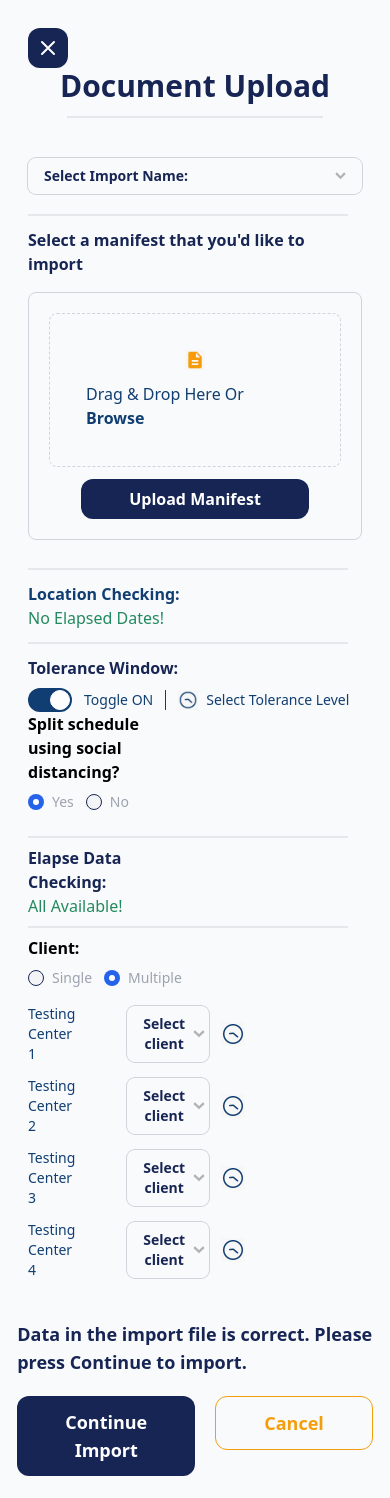
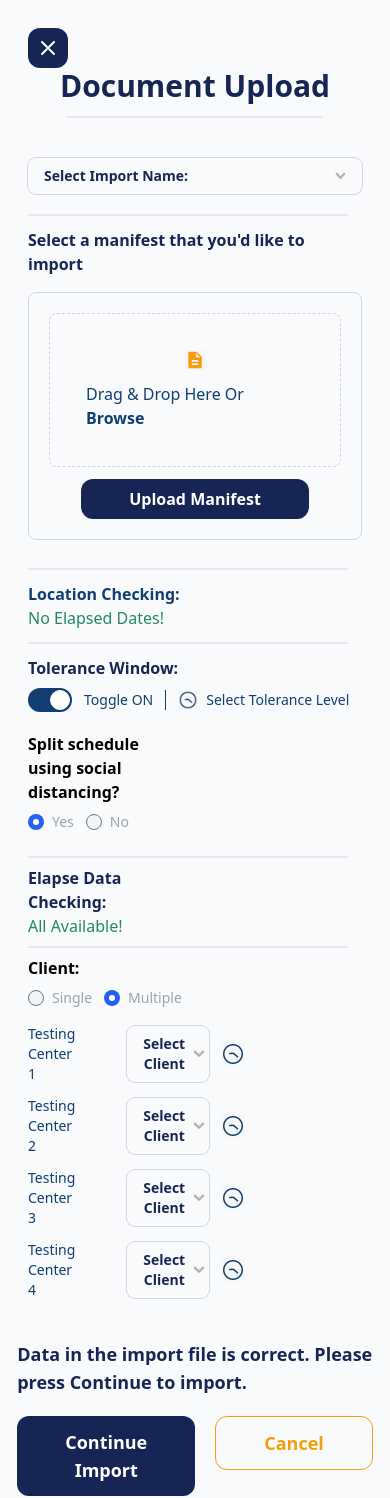
Before and after one commit to dashok-myr/daria-usatyuk-react-project, a React (Vite) app: page / in a window 390 px wide. Shown: the top 1498 px of the page. Built offline with nearby package versions, Linux system fonts and the light colour scheme.

Commit message:
create document upload context

```diff
--- a/src/App.tsx
+++ b/src/App.tsx
@@ -1,5 +1,12 @@
 import DocumentUpload from "./DocumentUpload";
+import DocumentUploadProvider from "./DocumentUploadProvider.tsx";
 
 export default function App() {
-  return <DocumentUpload />;
+  return (
+    <>
+      <DocumentUploadProvider>
+        <DocumentUpload />
+      </DocumentUploadProvider>
+    </>
+  );
 }
--- a/src/DocumentUpload/ClientForm.tsx
+++ b/src/DocumentUpload/ClientForm.tsx
@@ -1,46 +1,31 @@
 import RadioGroup from "../components/RadioGroup.tsx";
-import { useState } from "react";
 import DropdownWithLabel from "../components/DropdownWithLabel.tsx";
+import {
+  CLIENT_OPTIONS,
+  CLIENT_RADIO_OPTIONS,
+  IClientOptionValue,
+  useDocumentUploadContext,
+} from "../DocumentUploadProvider.tsx";
 
-const DROPDOWN_OPTIONS = [
-  "Lorem ipsum dolor",
-  "dolore eu fugiat",
-  "sint occaecat",
-];
-
-const CLIENT_OPTIONS = [
-  { name: "Testing Center 1", options: DROPDOWN_OPTIONS },
-  { name: "Testing Center 2", options: DROPDOWN_OPTIONS },
-  { name: "Testing Center 3", options: DROPDOWN_OPTIONS },
-  { name: "Testing Center 4", options: DROPDOWN_OPTIONS },
-];
-
-const CLIENT_RADIO_OPTIONS = [
-  { value: "single", label: "Single" },
-  { value: "multiple", label: "Multiple" },
-] as const;
-
-type IClientOptionValue = (typeof CLIENT_RADIO_OPTIONS)[number]["value"];
+const DROPDOWN_PLACEHOLDER = "Select Client";
 
 function ClientSingleForm({ option }: { option: (typeof CLIENT_OPTIONS)[0] }) {
-  const [selectedClientName, setSelectedClientName] = useState("");
+  const { formData, setClientSingleOption } = useDocumentUploadContext();
 
   return (
     <DropdownWithLabel
-      value={selectedClientName === "" ? "Select Client" : selectedClientName}
+      value={formData.clientSingleOption || DROPDOWN_PLACEHOLDER}
       label={option.name}
       options={option.options}
       onSelectOption={(selectedOption) => {
-        setSelectedClientName(selectedOption);
+        setClientSingleOption(selectedOption);
       }}
     />
   );
 }
 
 function ClientMultipleForm({ options }: { options: typeof CLIENT_OPTIONS }) {
-  const initialState = Array(options.length).fill("");
-  const [selectedClientNames, setSelectedClientNames] =
-    useState<string[]>(initialState);
+  const { formData, setClientMultipleOptions } = useDocumentUploadContext();
 
   return (
     <div className="flex flex-col gap-3">
@@ -48,18 +33,13 @@ function ClientMultipleForm({ options }: { options: typeof CLIENT_OPTIONS }) {
         return (
           <DropdownWithLabel
             value={
-              selectedClientNames[index] === ""
-                ? "Select client"
-                : selectedClientNames[index]
+              formData.clientMultipleOptions[index].option ||
+              DROPDOWN_PLACEHOLDER
             }
             label={option.name}
             options={option.options}
             onSelectOption={(selectedOption) => {
-              setSelectedClientNames((prevState) => {
-                const newArray = [...prevState];
-                newArray[index] = selectedOption;
-                return newArray;
-              });
+              setClientMultipleOptions(option.name, selectedOption);
             }}
           />
         );
@@ -69,23 +49,22 @@ function ClientMultipleForm({ options }: { options: typeof CLIENT_OPTIONS }) {
 }
 
 export default function ClientForm() {
-  const [clientRadioValue, setClientRadioValue] =
-    useState<IClientOptionValue>("multiple");
+  const { formData, setClientRadioValue } = useDocumentUploadContext();
 
   return (
     <>
       <RadioGroup<IClientOptionValue>
         title="Client:"
-        value={clientRadioValue}
+        value={formData.clientRadioValue}
         options={CLIENT_RADIO_OPTIONS}
         onChange={(value) => {
           setClientRadioValue(value);
         }}
       />
-      {clientRadioValue === "multiple" && (
+      {formData.clientRadioValue === "multiple" && (
         <ClientMultipleForm options={CLIENT_OPTIONS} />
       )}
-      {clientRadioValue === "single" && (
+      {formData.clientRadioValue === "single" && (
         <ClientSingleForm option={CLIENT_OPTIONS[0]} />
       )}
     </>
--- a/src/DocumentUpload/DragAndDrop.tsx
+++ b/src/DocumentUpload/DragAndDrop.tsx
@@ -1,7 +1,8 @@
-import React, { useRef, useState } from "react";
+import React, { useRef } from "react";
 import fileIcon from "../assets/file-icon-1.jpeg";
 import filesIcon from "../assets/file-icon-2.jpeg";
 import Button from "../components/Button.tsx";
+import { useDocumentUploadContext } from "../DocumentUploadProvider.tsx";
 
 function convertBytes(num: number): string {
   const units: string[] = ["bytes", "KB", "MB", "GB"];
@@ -16,15 +17,13 @@ function convertBytes(num: number): string {
 }
 
 export default function DragAndDrop() {
-  const [files, setFiles] = useState<FileList | null>(null);
+  const { formData, updateFiles } = useDocumentUploadContext();
   const inputRef = useRef<HTMLInputElement | null>(null);
 
   const handleDrop = (event: React.DragEvent<HTMLDivElement>) => {
     event.preventDefault();
-    setFiles(event.dataTransfer.files);
+    updateFiles(event.dataTransfer.files);
   };
-
-  const filesArray = Array.from(files || []);
 
   return (
     <div className="flex flex-col gap-4">
@@ -46,7 +45,9 @@ export default function DragAndDrop() {
               </div>
               <input
                 onChange={(e: React.ChangeEvent<HTMLInputElement>) => {
-                  setFiles(e.target.files);
+                  const newFiles = e.target.files;
+                  if (!newFiles) return;
+                  updateFiles(newFiles);
                 }}
                 hidden
                 ref={inputRef}
@@ -64,10 +65,10 @@ export default function DragAndDrop() {
         </div>
       </div>
       <div>
-        {files && (
+        {!!formData.files.length && (
           <>
             <div className="bg-gray-200 h-0.5 mt-3 mb-3 w-full" />
-            {filesArray?.map((file) => {
+            {formData.files.map((file) => {
               return (
                 <div
                   className="flex gap-2 items-center px-3 pb-4"
--- a/src/DocumentUpload/SelectImportNameDropdown.tsx
+++ b/src/DocumentUpload/SelectImportNameDropdown.tsx
@@ -1,19 +1,20 @@
-import { useState } from "react";
 import Dropdown from "../components/Dropdown.tsx";
-
-const IMPORT_NAMES = ["Lorem ipsum dolor", "dolore eu fugiat", "sint occaecat"];
+import {
+  DROPDOWN_OPTIONS,
+  useDocumentUploadContext,
+} from "../DocumentUploadProvider.tsx";
 
 export default function SelectImportNameDropdown() {
-  const [selectedImportName, setSelectedImportName] = useState("");
+  const { formData, updateImportNameValue } = useDocumentUploadContext();
 
   return (
     <Dropdown
       value={
-        selectedImportName === "" ? "Select Import Name:" : selectedImportName
+        formData.importName === "" ? "Select Import Name:" : formData.importName
       }
-      options={IMPORT_NAMES}
+      options={DROPDOWN_OPTIONS}
       onSelectOption={(option) => {
-        setSelectedImportName(option);
+        updateImportNameValue(option);
       }}
     />
   );
--- a/src/DocumentUpload/SplitScheduleRadioGroup.tsx
+++ b/src/DocumentUpload/SplitScheduleRadioGroup.tsx
@@ -1,23 +1,19 @@
 import RadioGroup from "../components/RadioGroup.tsx";
-import { useState } from "react";
-
-const SOCIAL_DISTANCING = [
-  { value: "yes", label: "Yes" },
-  { value: "no", label: "No" },
-] as const;
-
-type ISocialDistancingValue = (typeof SOCIAL_DISTANCING)[number]["value"];
+import {
+  SOCIAL_DISTANCING,
+  useDocumentUploadContext,
+} from "../DocumentUploadProvider.tsx";
 
 export default function SplitScheduleRadioGroup() {
-  const [socialDistancing, setSocialDistancing] =
-    useState<ISocialDistancingValue>("yes");
+  const { formData, setSplitScheduleRadioValue } = useDocumentUploadContext();
+
   return (
     <RadioGroup
       title="Split schedule using social distancing?"
-      value={socialDistancing}
+      value={formData.splitScheduleRadioValue}
       options={SOCIAL_DISTANCING}
       onChange={(value) => {
-        setSocialDistancing(value);
+        setSplitScheduleRadioValue(value);
       }}
     />
   );
--- a/src/DocumentUpload/ToleranceWindowToggle.tsx
+++ b/src/DocumentUpload/ToleranceWindowToggle.tsx
@@ -1,14 +1,20 @@
 import Toggle from "../components/Toggle.tsx";
 import clockIcon from "../assets/clock-icon.jpeg";
+import { useDocumentUploadContext } from "../DocumentUploadProvider.tsx";
 
 export default function ToleranceWindowToggle() {
+  const { formData, toggleToleranceWindow } = useDocumentUploadContext();
+
   return (
     <>
       <div className="bg-gray-200 h-0.5 mt-3 mb-3 w-80" />
       <p className="text-blue-950 font-semibold mb-2">Tolerance Window:</p>
       <div className="flex items-center divide-x divide-navy">
         <div className="flex pr-3">
-          <Toggle />
+          <Toggle
+            isToggleOn={formData.toleranceWindowToggle}
+            setIsToggleOn={toggleToleranceWindow}
+          />
         </div>
         <div className="flex items-center pl-3 gap-2">
           <img src={clockIcon} alt="clock-icon" className="h-5 w-5" />
--- a/src/DocumentUpload/index.tsx
+++ b/src/DocumentUpload/index.tsx
@@ -30,7 +30,7 @@ export default function DocumentUpload() {
           </div>
 
           <div className="flex flex-col w-2/5">
-            <div>
+            <div className="mt-5 lg:mt-0">
               <SplitScheduleRadioGroup />
               <div className="bg-gray-200 h-0.5 my-2 w-80" />
               <ElapsedDataCheckingStatus />
--- /dev/null
+++ b/src/DocumentUploadProvider.tsx
@@ -0,0 +1,160 @@
+import { createContext, PropsWithChildren, useContext, useState } from "react";
+
+export const DROPDOWN_OPTIONS = [
+  "Lorem ipsum dolor",
+  "dolore eu fugiat",
+  "sint occaecat",
+];
+
+export const CLIENT_OPTIONS = [
+  { name: "Testing Center 1", options: DROPDOWN_OPTIONS },
+  { name: "Testing Center 2", options: DROPDOWN_OPTIONS },
+  { name: "Testing Center 3", options: DROPDOWN_OPTIONS },
+  { name: "Testing Center 4", options: DROPDOWN_OPTIONS },
+] as const;
+
+export const CLIENT_RADIO_OPTIONS = [
+  { value: "single", label: "Single" },
+  { value: "multiple", label: "Multiple" },
+] as const;
+
+export type IClientOptionValue = (typeof CLIENT_RADIO_OPTIONS)[number]["value"];
+export type IClientOptionName = (typeof CLIENT_OPTIONS)[number]["name"];
+
+export const SOCIAL_DISTANCING = [
+  { value: "yes", label: "Yes" },
+  { value: "no", label: "No" },
+] as const;
+
+export type ISocialDistancingValue =
+  (typeof SOCIAL_DISTANCING)[number]["value"];
+
+type IClientMultipleOptions = [
+  { name: "Testing Center 1"; option: string },
+  { name: "Testing Center 2"; option: string },
+  { name: "Testing Center 3"; option: string },
+  { name: "Testing Center 4"; option: string }
+];
+
+interface IFormData {
+  importName: string;
+  files: { name: string; size: number }[];
+  toleranceWindowToggle: boolean;
+  splitScheduleRadioValue: ISocialDistancingValue;
+  clientRadioValue: IClientOptionValue;
+  clientSingleOption: string;
+  clientMultipleOptions: IClientMultipleOptions;
+}
+
+export interface IDocumentUploadContext {
+  formData: IFormData;
+  updateImportNameValue: (value: string) => void;
+  updateFiles: (files: FileList) => void;
+  toggleToleranceWindow: () => void;
+  setSplitScheduleRadioValue: (value: ISocialDistancingValue) => void;
+  setClientRadioValue: (value: IClientOptionValue) => void;
+  setClientSingleOption: (value: string) => void;
+  setClientMultipleOptions: (name: IClientOptionName, value: string) => void;
+}
+
+export const DocumentUploadContext =
+  createContext<IDocumentUploadContext | null>(null);
+
+const INITIAL_FORM_DATA: IFormData = {
+  importName: "",
+  files: [],
+  toleranceWindowToggle: true,
+  splitScheduleRadioValue: "yes",
+  clientRadioValue: "multiple",
+  clientSingleOption: "",
+  clientMultipleOptions: [
+    { name: "Testing Center 1", option: "" },
+    { name: "Testing Center 2", option: "" },
+    { name: "Testing Center 3", option: "" },
+    { name: "Testing Center 4", option: "" },
+  ],
+};
+
+export default function DocumentUploadProvider({
+  children,
+}: PropsWithChildren<object>) {
+  const [formData, setFormData] = useState(INITIAL_FORM_DATA);
+
+  const updateImportNameValue = (value: string) => {
+    setFormData({ ...formData, importName: value });
+  };
+
+  const updateFiles = (files: FileList) => {
+    setFormData({
+      ...formData,
+      files: Array.from(files).map(({ name, size }) => {
+        return { name, size };
+      }),
+    });
+  };
+
+  const toggleToleranceWindow = () => {
+    setFormData({
+      ...formData,
+      toleranceWindowToggle: !formData.toleranceWindowToggle,
+    });
+  };
+
+  const setSplitScheduleRadioValue = (value: ISocialDistancingValue) => {
+    setFormData({ ...formData, splitScheduleRadioValue: value });
+  };
+
+  const setClientRadioValue = (value: IClientOptionValue) => {
+    setFormData({ ...formData, clientRadioValue: value });
+  };
+
+  const setClientSingleOption = (value: string) => {
+    setFormData({ ...formData, clientSingleOption: value });
+  };
+
+  const setClientMultipleOptions = (name: IClientOptionName, value: string) => {
+    const index = formData.clientMultipleOptions.findIndex((option) => {
+      return option.name === name;
+    });
+
+    const clientMultipleOptionsCopy: IClientMultipleOptions = [
+      ...formData.clientMultipleOptions,
+    ];
+    clientMultipleOptionsCopy[index].option = value;
+
+    setFormData({
+      ...formData,
+      clientMultipleOptions: clientMultipleOptionsCopy,
+    });
+  };
+
+  return (
+    <DocumentUploadContext.Provider
+      value={{
+        formData,
+        updateImportNameValue,
+        updateFiles,
+        toggleToleranceWindow,
+        setClientMultipleOptions,
+        setSplitScheduleRadioValue,
+
+        setClientRadioValue,
+        setClientSingleOption,
+      }}
+    >
+      {children}
+    </DocumentUploadContext.Provider>
+  );
+}
+
+export function useDocumentUploadContext() {
+  const context = useContext(DocumentUploadContext);
+
+  if (!context) {
+    throw new Error(
+      "useDocumentUploadContext must be used within a DocumentUploadProvider"
+    );
+  }
+
+  return context;
+}
--- a/src/components/Radio.tsx
+++ b/src/components/Radio.tsx
@@ -21,7 +21,7 @@ export default function Radio<TValue extends string>({
         onChange={(event) => {
           onChange(event.currentTarget.value as TValue);
         }}
-        className="w-4 h-4 bg-gray-100 border-blue-950 focus:ring-blue-950 focus:ring-2"
+        className="w-4 h-4 bg-gray-100"
       />
       <label
         htmlFor={`default-radio-${value}`}
```
Also changed, not shown: src/components/Toggle.tsx (+5 -3 lines).
